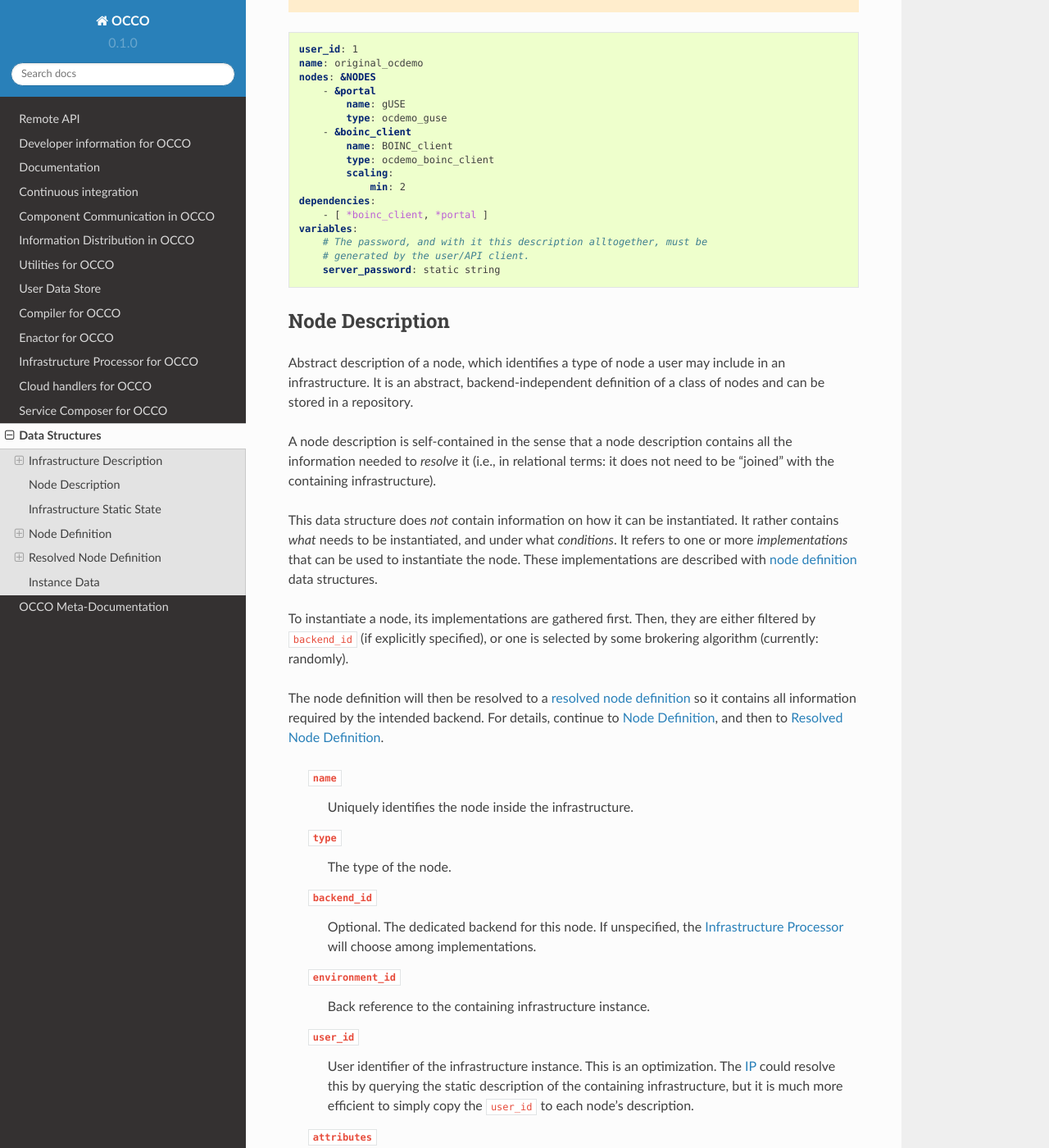
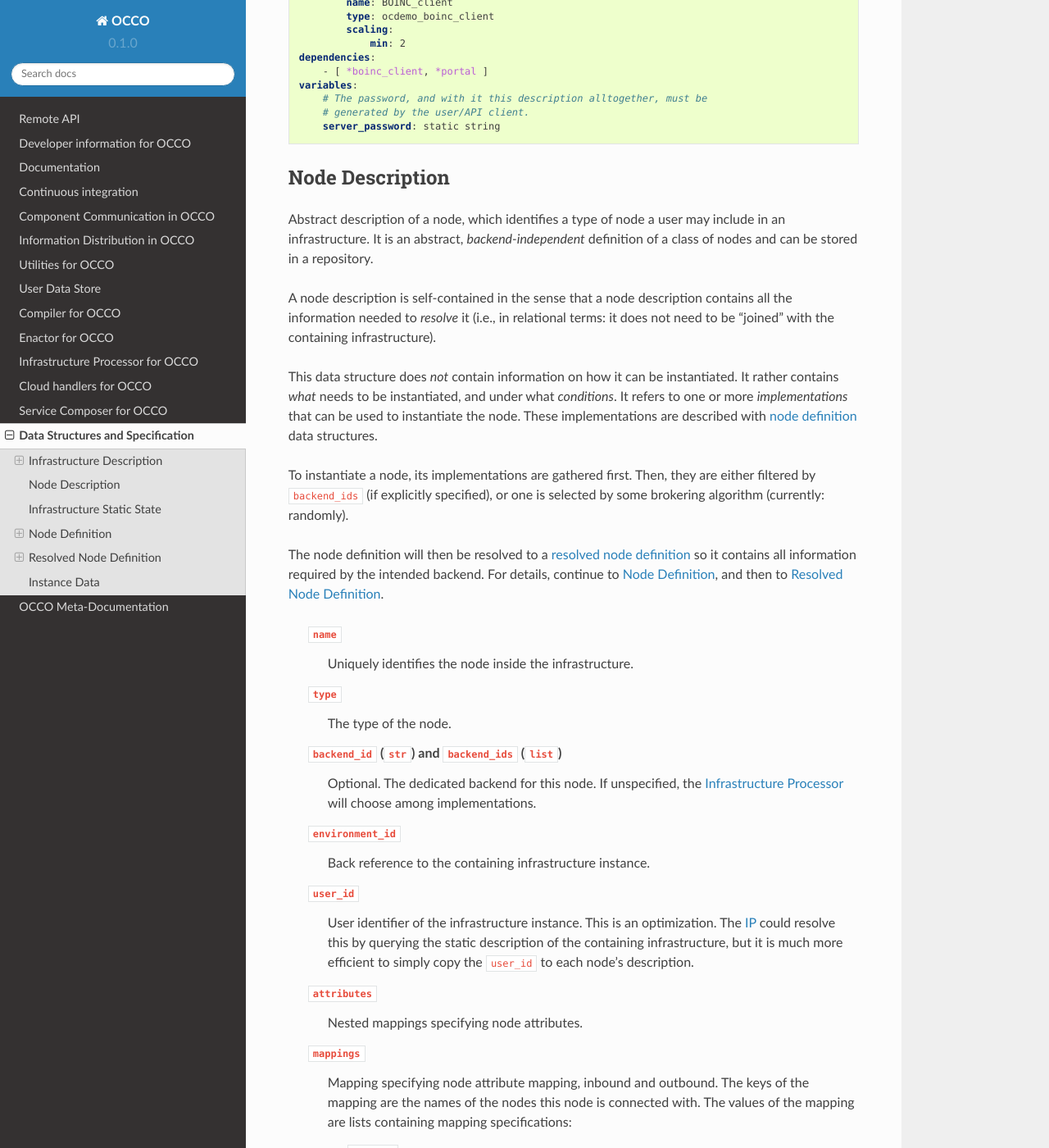
Before and after one commit to occopus/docs, a Sphinx documentation site: the page built from sphinx/source/datastructures.rst, in a window 1280 px wide and 1400 px high, scrolled down 2710 px. Shown: the whole window at 82% size. Built offline with Sphinx 7.4.7 and the Read the Docs theme 2.0.0, drawn with Linux system fonts in a browser that asks for light colours; formulas are drawn with MathJax 3; some of the changed text lies outside the part shown.

Commit message:
Fixup documentation

```diff
--- a/sphinx/source/datastructures.rst
+++ b/sphinx/source/datastructures.rst
@@ -1,7 +1,7 @@
 .. _datastructures:
 
-Data Structures
-===============
+Data Structures and Specification
+=================================
 
 Specification and examples of data structures used on the OCCO system.
 
@@ -71,12 +71,6 @@ The graph contains the following information:
         Arbitrary mapping containing infrastructure-wide information. This
         information is static (not parsed anywhere). Nodes will inherit these
         variables, but they may also override them.
-
-.. todo:: The use of ``environment_id``, ``infra_id``, and
-    ``infrastructure_id`` is inconsistent throughout the code and the system.
-    We need to refactor the code and the design so it is consistently called
-    ``infrastructure_id``. We should drop the "environment" terminology
-    altogether, as it is Chef-specific.
 
 Examples
 ~~~~~~~~
@@ -151,8 +145,8 @@ Node Description
 ----------------
 
 Abstract description of a node, which identifies a type of node a user may
-include in an infrastructure. It is an abstract, backend-independent definition
-of a class of nodes and can be stored in a repository.
+include in an infrastructure. It is an abstract, *backend-independent*
+definition of a class of nodes and can be stored in a repository.
 
 A node description is self-contained in the sense that a node description
 contains all the information needed to *resolve* it (i.e., in relational terms:
@@ -165,8 +159,8 @@ to instantiate the node. These implementations are described with :ref:`node
 definition <nodedefinition>` data structures.
 
 To instantiate a node, its implementations are gathered first. Then, they are
-either filtered by ``backend_id`` (if explicitly specified), or one is selected
-by some brokering algorithm (currently: randomly).
+either filtered by ``backend_ids`` (if explicitly specified), or one is
+selected by some brokering algorithm (currently: randomly).
 
 The node definition will then be resolved to a :ref:`resolved node definition
 <resolvednode>` so it contains all information required by the intended
@@ -179,7 +173,7 @@ backend. For details, continue to :ref:`nodedefinition`, and then to
     ``type``
         The type of the node.
 
-    ``backend_id``
+    ``backend_id`` (``str``) and ``backend_ids`` (``list``)
         Optional. The dedicated backend for this node. If unspecified, the
         :ref:`Infrastructure Processor <infraprocessor>` will choose among
         implementations.
@@ -242,7 +236,7 @@ Node Definition
 
 Describes an *implementation* of a :ref:`node <nodedescription>`, a template
 that is required to instantiate a node. The template pertains to a specific
-:ref:`Cloud Handler <cloudhandler>` (through ``backend_id``), and a specific
+:ref:`Cloud Handler <cloudhandler>` (through ``backend_ids``), and a specific
 :ref:`Service Composer <servicecomposer>` (to be implemented).
 
 A node definition does not contain all information needed to instantiate the
```
Also changed, not shown: other parts of sphinx/source/datastructures.rst (+1 -1 lines).
